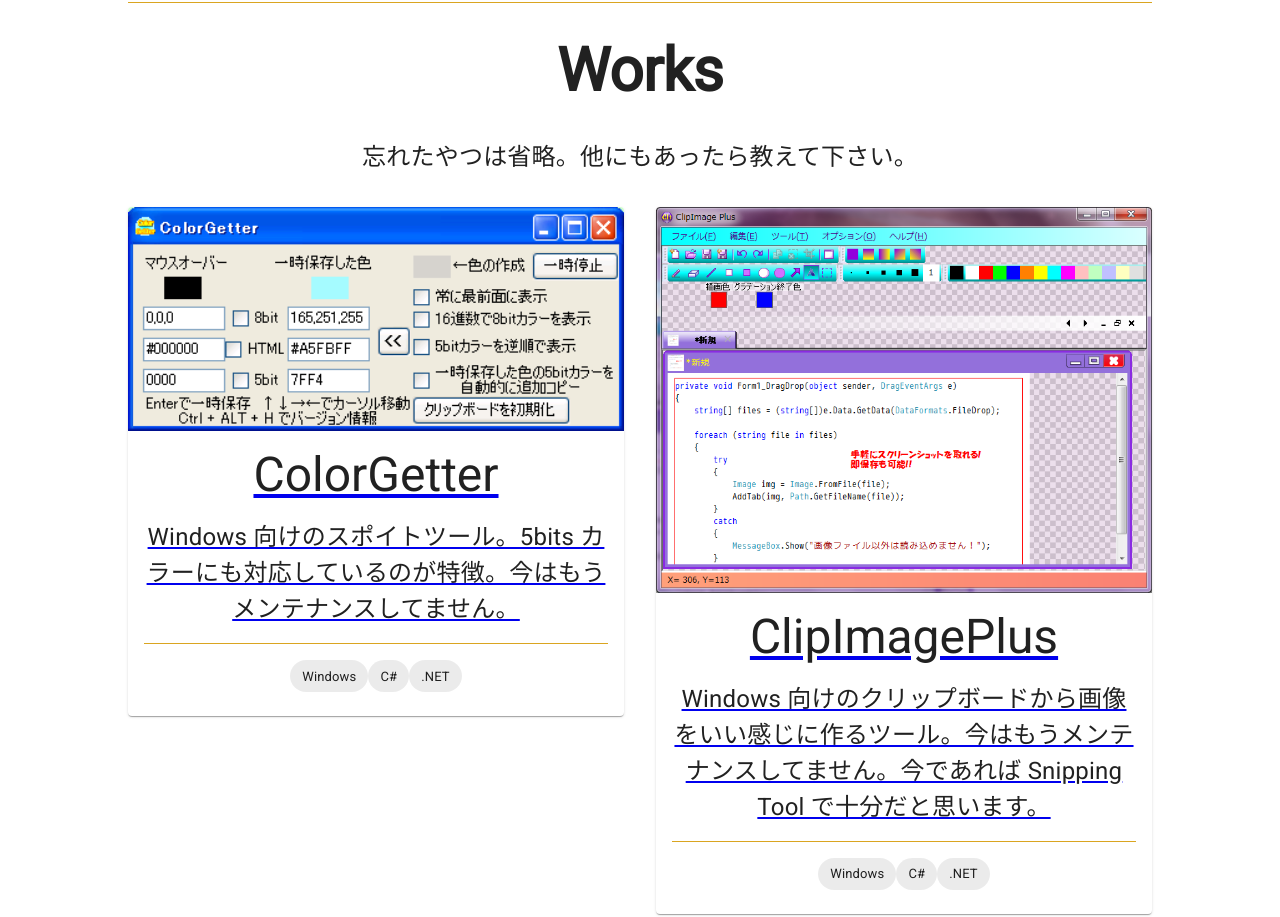
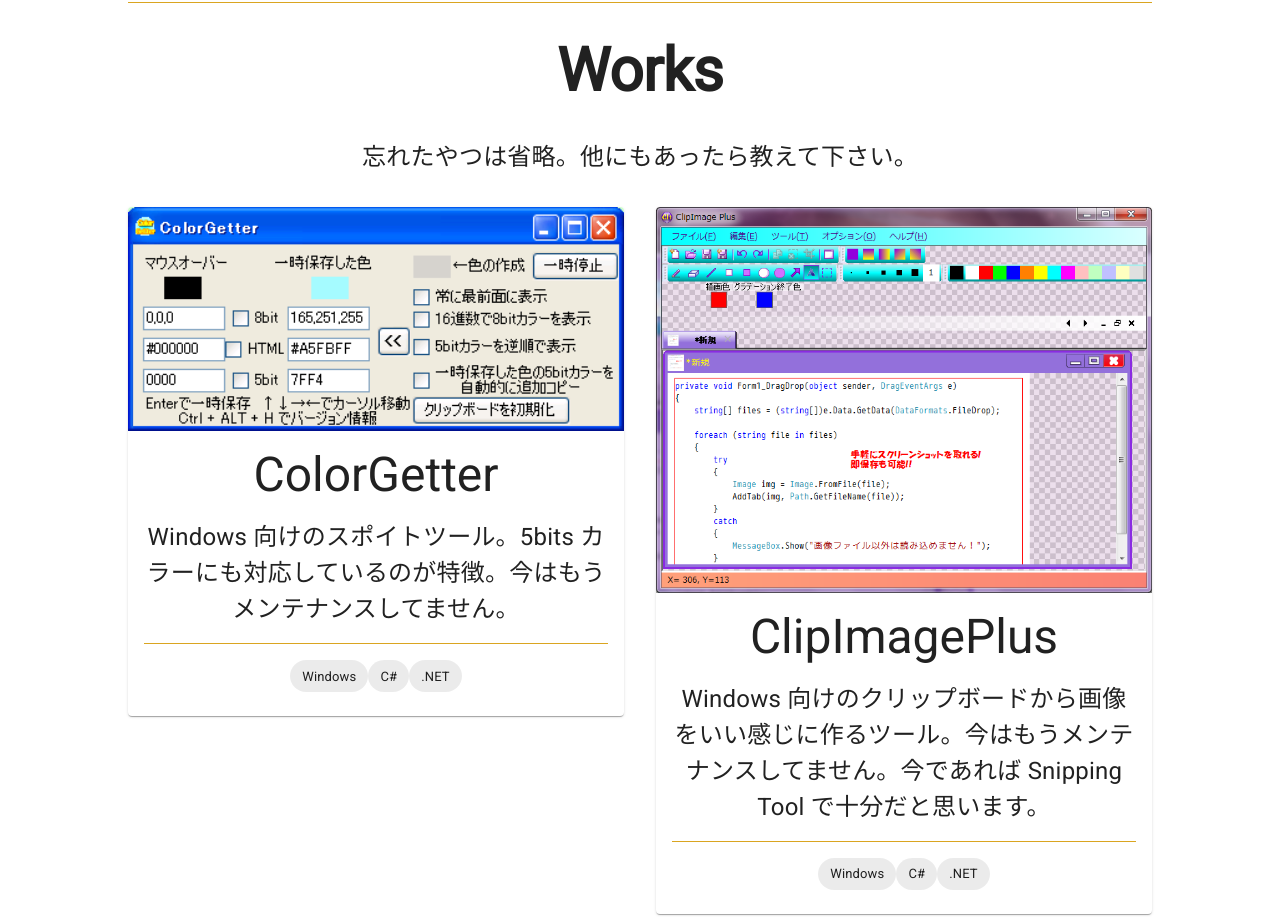
Before and after one commit to SeeLog/portfolio, a Gatsby site: page / in a window 1280 px wide. Shown: the part 9263-10180 px from the top of the page. Built offline with nearby package versions, Linux system fonts and the light colour scheme; Gatsby itself is replaced by a stand-in of ours; a web font is replaced by a local one.

Commit message:
[fix] underline

```diff
--- a/src/components/Works.tsx
+++ b/src/components/Works.tsx
@@ -74,7 +74,9 @@
         {data.works.nodes.map((work) => (
           <Grid item xs={12} sm={12} md={6} xl={4}>
             {work.url !== "" ? (
-              <Link to={work.url} target="_blank">
+              <Link to={work.url} target="_blank" style={{
+                textDecoration: "none",
+              }}>
                 <WorkCard work={work} />
               </Link>
             ) : (
```
